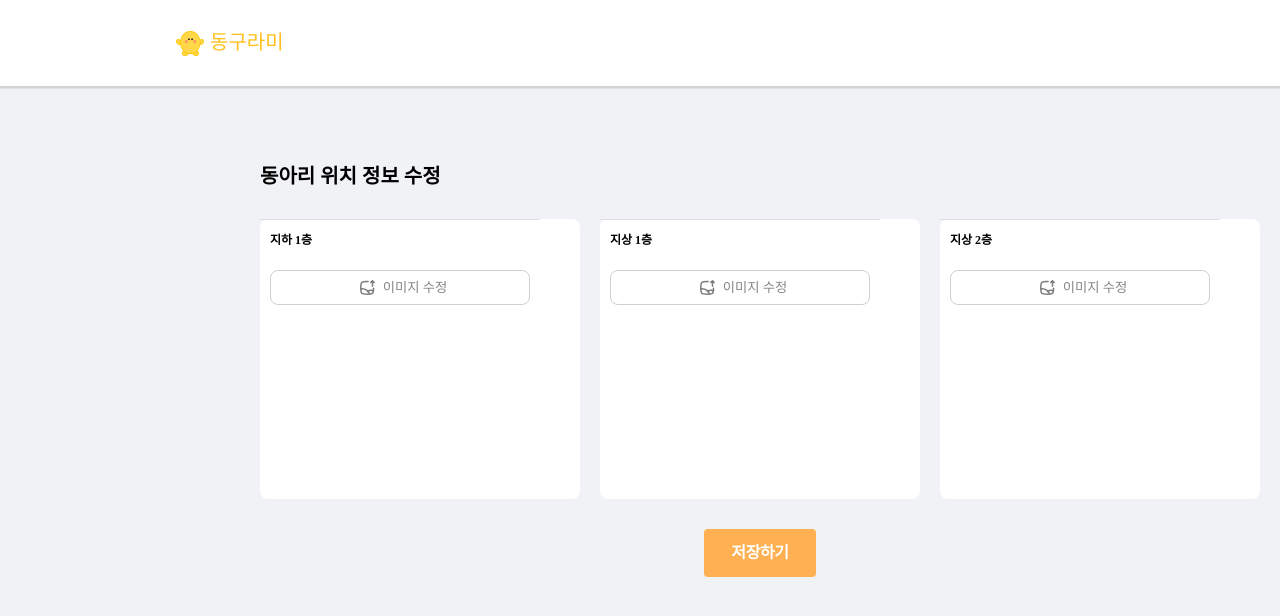
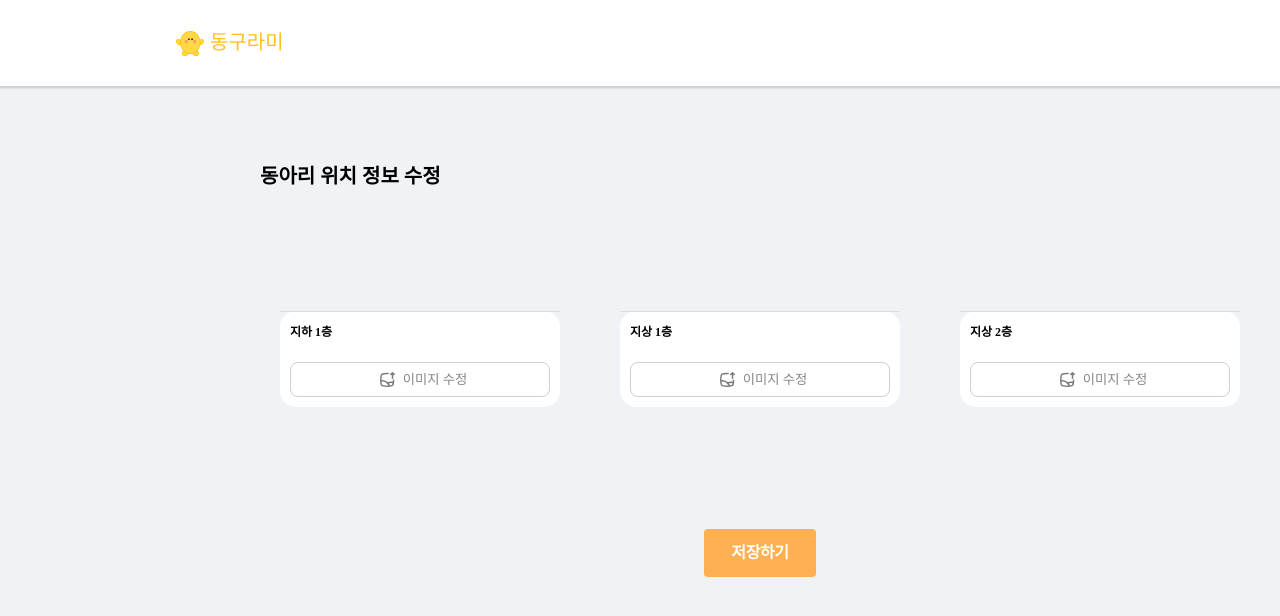
Before and after one commit to USW-Circle-Link/USW-Circle-Link-Web, a Vue app: page /adminmain/clubroom in a window 1280 px wide. Shown: the top 616 px of the page. Built offline with nearby package versions, Linux system fonts and the light colour scheme; no server answers.

Commit message:
스크롤 삭제

```diff
--- a/src/components/Admin/ClubroomMapUpload/ClubroomMapUpload.vue
+++ b/src/components/Admin/ClubroomMapUpload/ClubroomMapUpload.vue
@@ -383,7 +383,6 @@ export default {
   justify-content: flex-start;
   align-items: flex-start;
   min-width: 390px;
-  overflow-x: hidden;
   gap: 20px;
 }
 
@@ -411,25 +410,28 @@ export default {
 
 .floor-container {
   flex: 1;
-  background-color: white;
+  /*background-color: white;*/
   border-radius: 8px;
   width: 280px;   /* 통일 */
   height: 280px;  /* 통일 */
   display: flex;
   justify-content: center;
   align-items: center;
+
 }
 
 .image-container {
   position: relative;
   display: inline-block;
   border-radius: 16px;
+  background-color: white;
+  justify-content: center;
 }
 
 .image-box {
   width: 100%;
   max-width: 280px; /* 최대 너비 제한 */
-  min-width: 200px; /* 최소 너비 보장 */
+  min-width: 250px; /* 최소 너비 보장 */
   height: 100%; /* 고정 높이 */
   display: flex;
   justify-content: center;
@@ -563,6 +565,7 @@ export default {
   position: relative;
   justify-content: center;
   align-items: center;
+  display: flex;
 }
 .enlarged-image {
   /*
```
